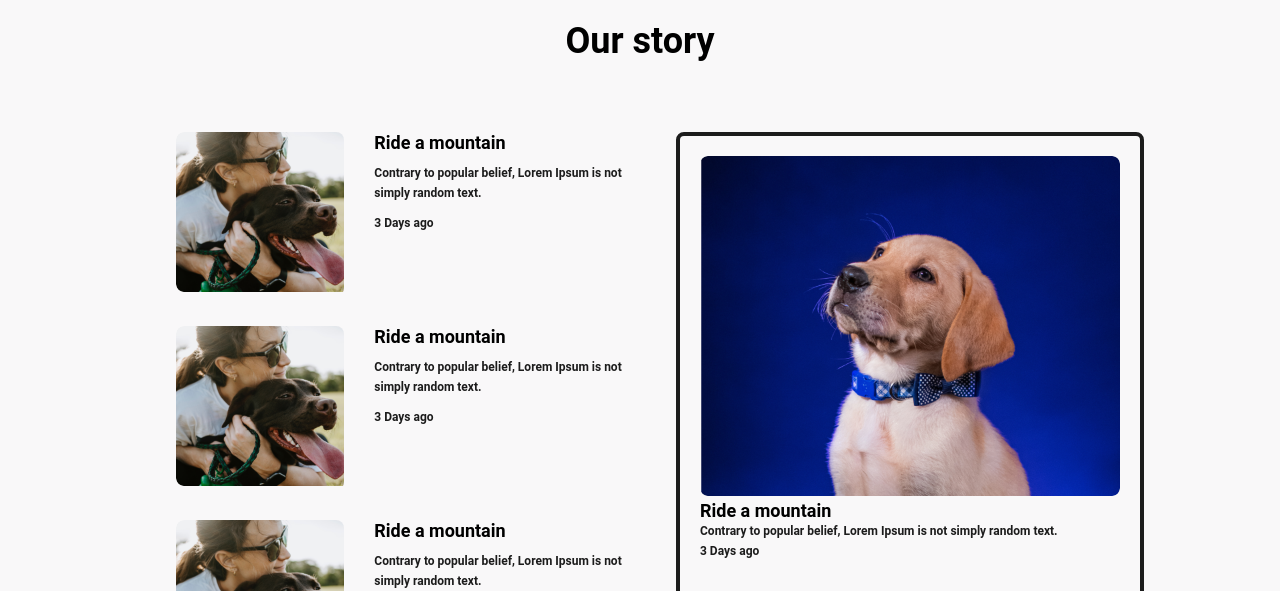
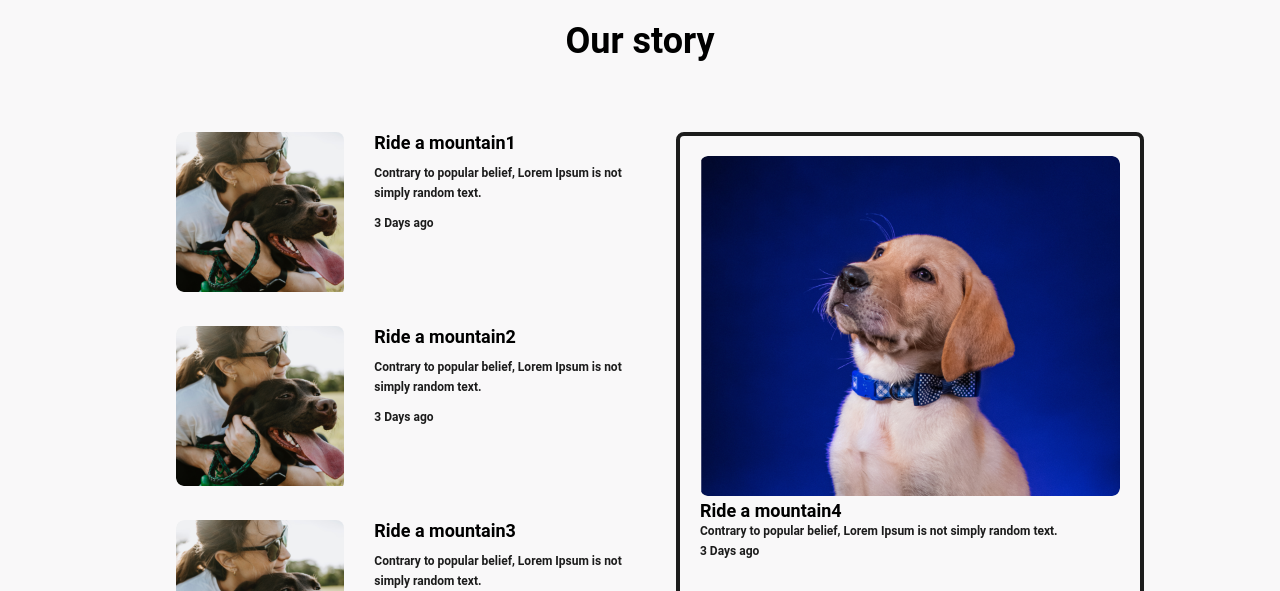
Before and after one commit to silveriron/BollyGround, a Next.js app: page / in a window 1280 px wide. Shown: the part 900-1491 px from the top of the page. Built offline with nearby package versions, Linux system fonts and the light colour scheme.

Commit message:
fix author info story data

```diff
--- a/components/StoryDetailPage/StoryDetailPage.tsx
+++ b/components/StoryDetailPage/StoryDetailPage.tsx
@@ -13,7 +13,7 @@ interface StoryDetailPageProps {
 const StoryDetailPage:React.FC<StoryDetailPageProps> = ({article, recommend}) => {
     return (
         <main className={styles.container}>
-        <article>
+        <article className={styles.articleContainer}>
             <StoryDetail article={article} />
         </article>
         <RecommendStory articles={recommend} />
--- a/data/mainPage.ts
+++ b/data/mainPage.ts
@@ -15,7 +15,7 @@ export const DummyData = {
   ],
   articles: [
     {
-      title: "Ride a mountain",
+      title: "Ride a mountain1",
       desc: "Contrary to popular belief, Lorem Ipsum is not simply random text. ",
       thumbnail: "/img/thumbnail.png",
       timeStamp: "3 Days ago",
@@ -28,7 +28,7 @@ export const DummyData = {
       },
     },
     {
-      title: "Ride a mountain",
+      title: "Ride a mountain2",
       desc: "Contrary to popular belief, Lorem Ipsum is not simply random text. ",
       thumbnail: "/img/thumbnail.png",
       timeStamp: "3 Days ago",
@@ -41,7 +41,7 @@ export const DummyData = {
       },
     },
     {
-      title: "Ride a mountain",
+      title: "Ride a mountain3",
       desc: "Contrary to popular belief, Lorem Ipsum is not simply random text. ",
       thumbnail: "/img/thumbnail.png",
       timeStamp: "3 Days ago",
@@ -54,7 +54,7 @@ export const DummyData = {
       },
     },
     {
-      title: "Ride a mountain",
+      title: "Ride a mountain4",
       desc: "Contrary to popular belief, Lorem Ipsum is not simply random text. ",
       thumbnail: "/img/featured.png",
       timeStamp: "3 Days ago",
```
Also changed, not shown: 2 other files (tests, documents, lock files or other folders).
